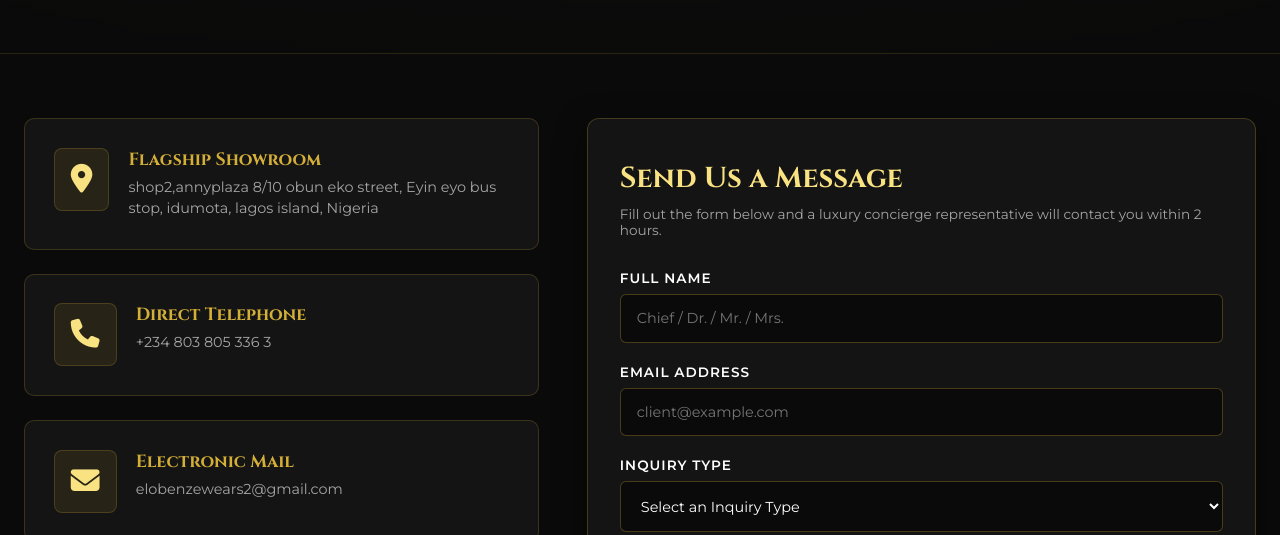
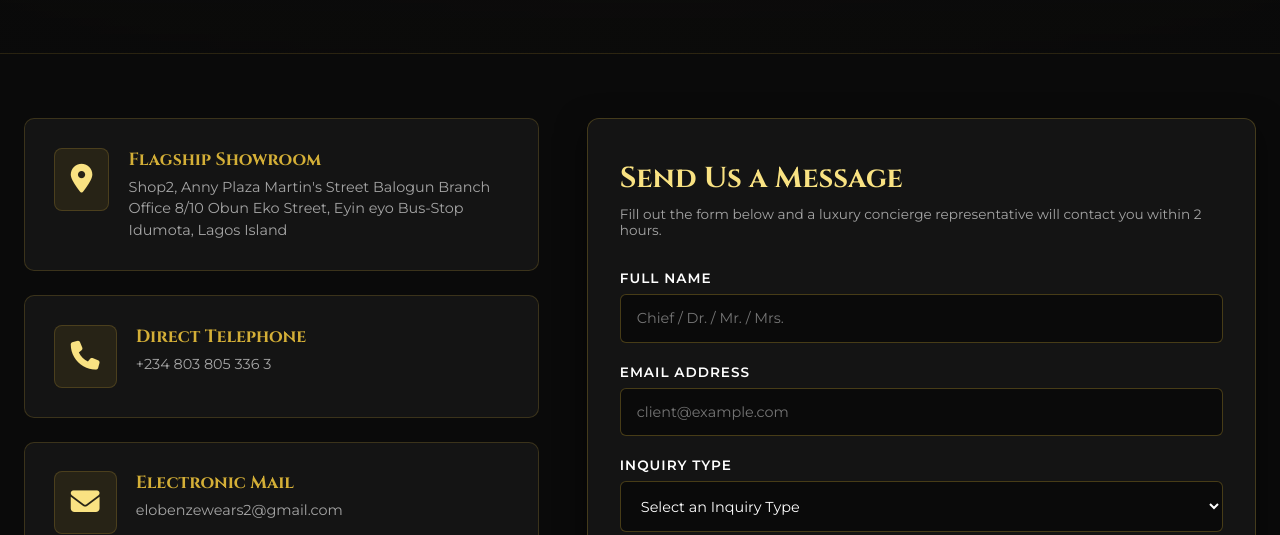
Before and after one commit to umezulikechikamso8-coder/ELOBENZE-KIDDIES-WEARS, a plain HTML site: page contact.html in a window 1280 px wide. Shown: the part 265-800 px from the top of the page. Drawn offline with Linux system fonts and the light colour scheme; sample sign-in values are in the browser's storage.

Commit message:
address change

```diff
--- a/contact.html
+++ b/contact.html
@@ -638,10 +638,10 @@
                     <i class="fa-solid fa-location-dot"></i>
                     <div>
                         <h3>Flagship Showroom</h3>
-                        <p>shop2,annyplaza
-                        8/10 obun eko street,
-                        Eyin eyo bus stop, idumota, lagos island,
-                        Nigeria</p>
+                        <p>Shop2, Anny Plaza Martin's Street Balogun
+
+Branch Office
+8/10 Obun Eko Street,  Eyin eyo Bus-Stop Idumota,  Lagos Island</p>
                     </div>
                 </div>
 
```
Also changed, not shown: index.html (+4 -2 lines).
